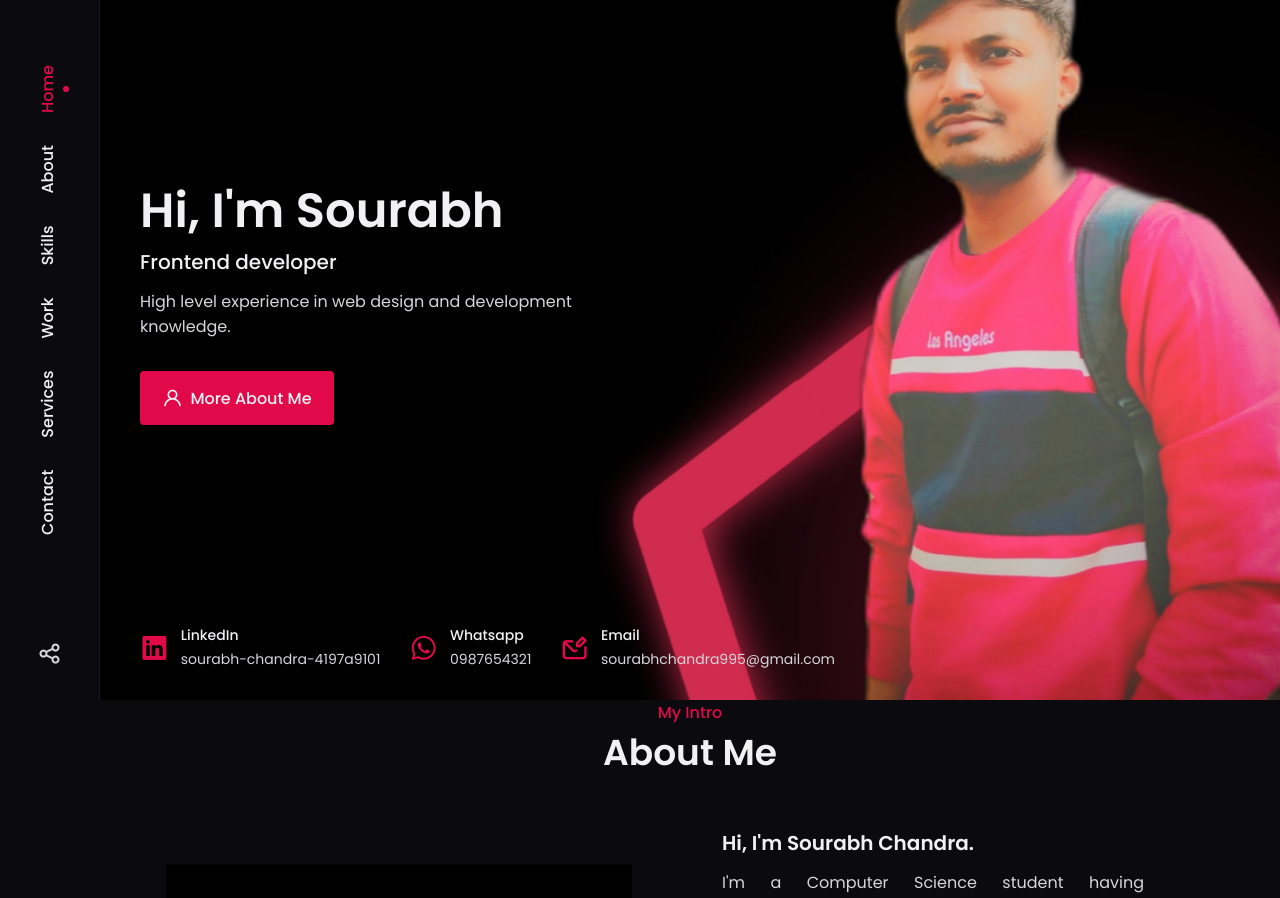
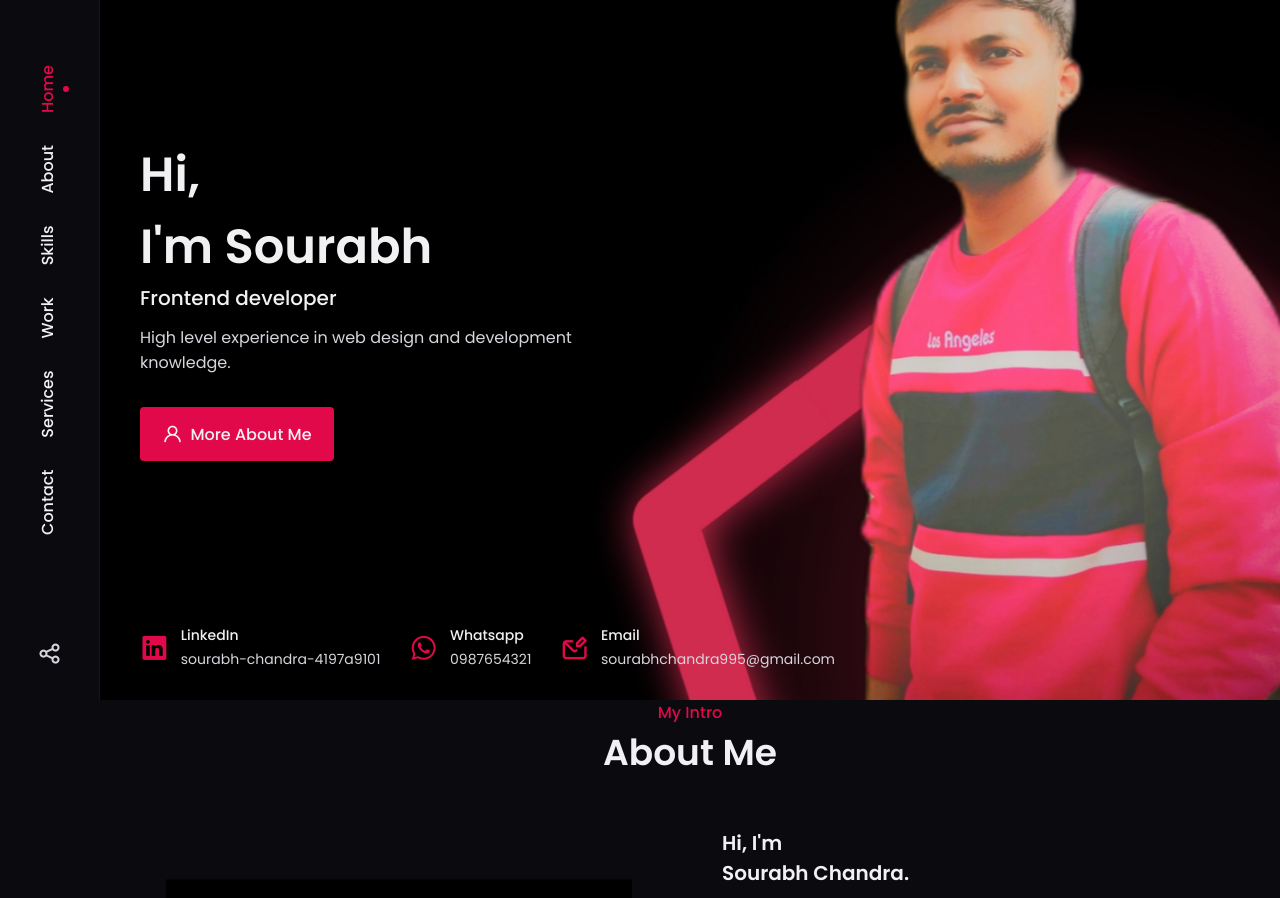
Before and after one commit to SourabhChandra/Portfolio, a plain HTML site: page index.html in a window 1280 px wide. Shown: the part 100-998 px from the top of the page. Drawn offline with nearby package versions, Linux system fonts and the light colour scheme.

Commit message:
Update index.html

```diff
--- a/index.html
+++ b/index.html
@@ -89,7 +89,7 @@
                 <img src="assets/img/myPic-home-img.png" alt="" class="home__img">
 
                 <div class="home__data">
-                    <h1 class="home__title">Hi, I'm Sourabh</h1>
+                    <h1 class="home__title">Hi, <br>I'm Sourabh</h1>
                     <h3 class="home__subtitle">Frontend developer</h3>
                     <p class="home__description">High level experience in web design and development knowledge.</p>
                     <a href="#about" class="button"><i class="uil uil-user button__icon"></i>
@@ -136,7 +136,7 @@
             <div class="about__container container grid">
                 <img src="assets/img/myPic-about-img.png" alt="" class="about__img">
             <div class="about__data">
-                <h3 class="about__heading">Hi, I'm Sourabh Chandra.</h3>
+                <h3 class="about__heading">Hi, I'm <br>Sourabh Chandra.</h3>
                 <p class="about__description">I'm a Computer Science student having specialization in Artificial Intelligence and Machine Learning.
                     <br> My domain language is Java.
                      <br> I'm a Web developer, with good knowledge of frontend development.
```
